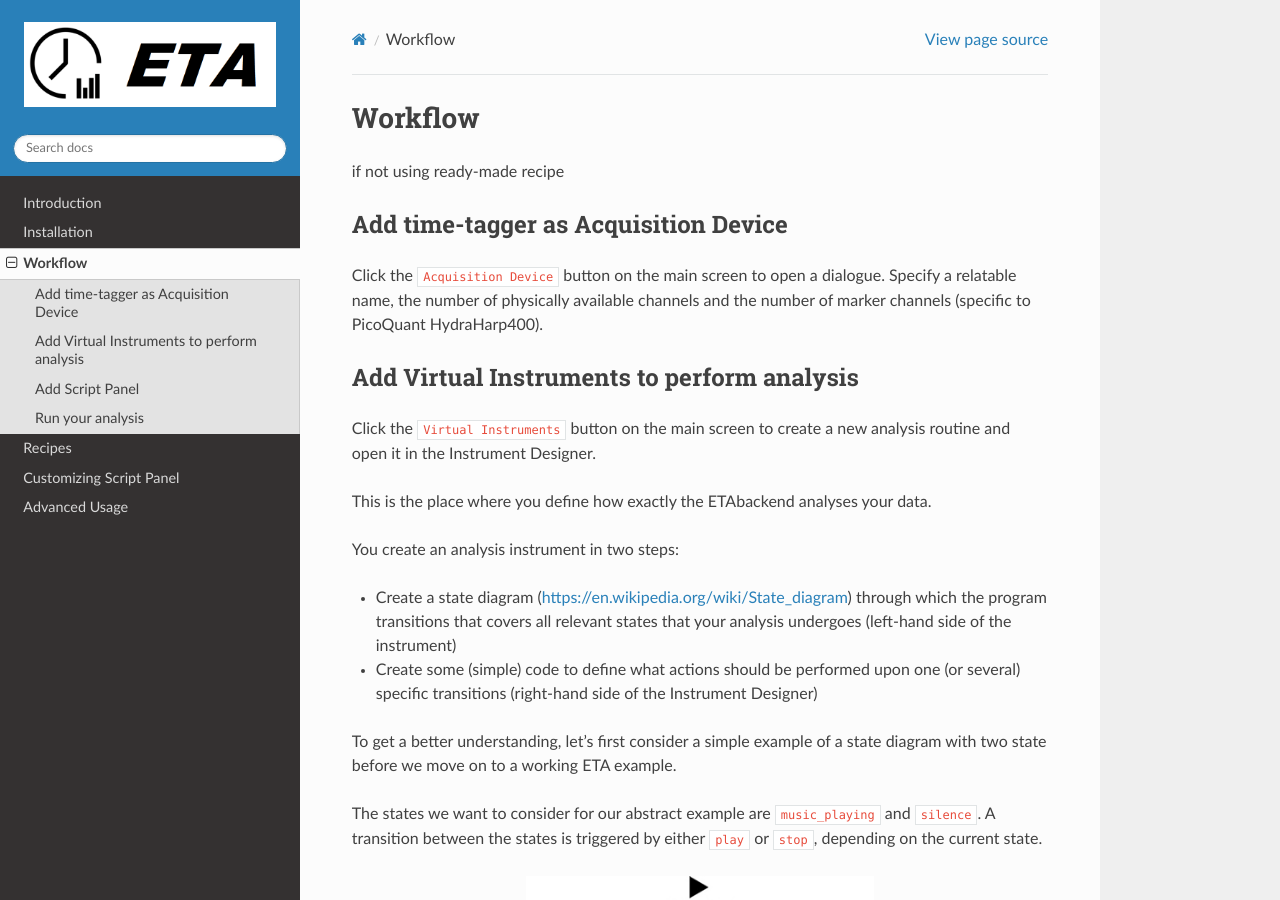
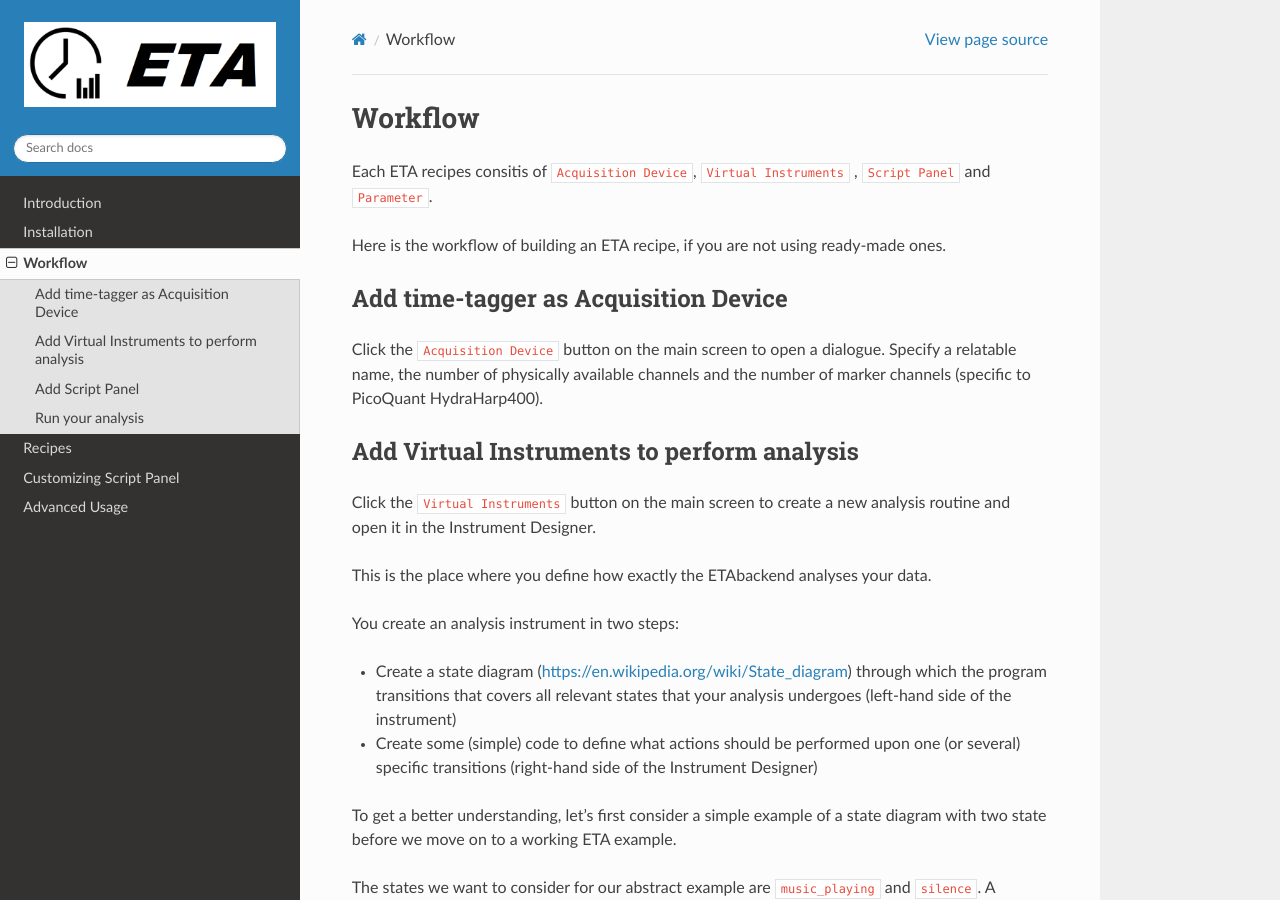
Before and after one commit to timetag/timetag.github.io, a Sphinx documentation site: the page built from docs/workflow.rst, in a window 1280 px wide and 900 px high. Built offline with Sphinx 7.4.7 and the Read the Docs theme 2.0.0, drawn with Linux system fonts in a browser that asks for light colours.

Commit message:
Update workflow.rst

```diff
--- a/docs/workflow.rst
+++ b/docs/workflow.rst
@@ -2,8 +2,9 @@
 Workflow
 ============
 
-if not using ready-made recipe
+Each ETA recipes consitis of ``Acquisition Device``, ``Virtual Instruments`` , ``Script Panel`` and  ``Parameter``.
 
+Here is the workflow of building an ETA recipe, if you are not using ready-made ones.
 
 Add time-tagger as Acquisition Device
 --------------------------
```
